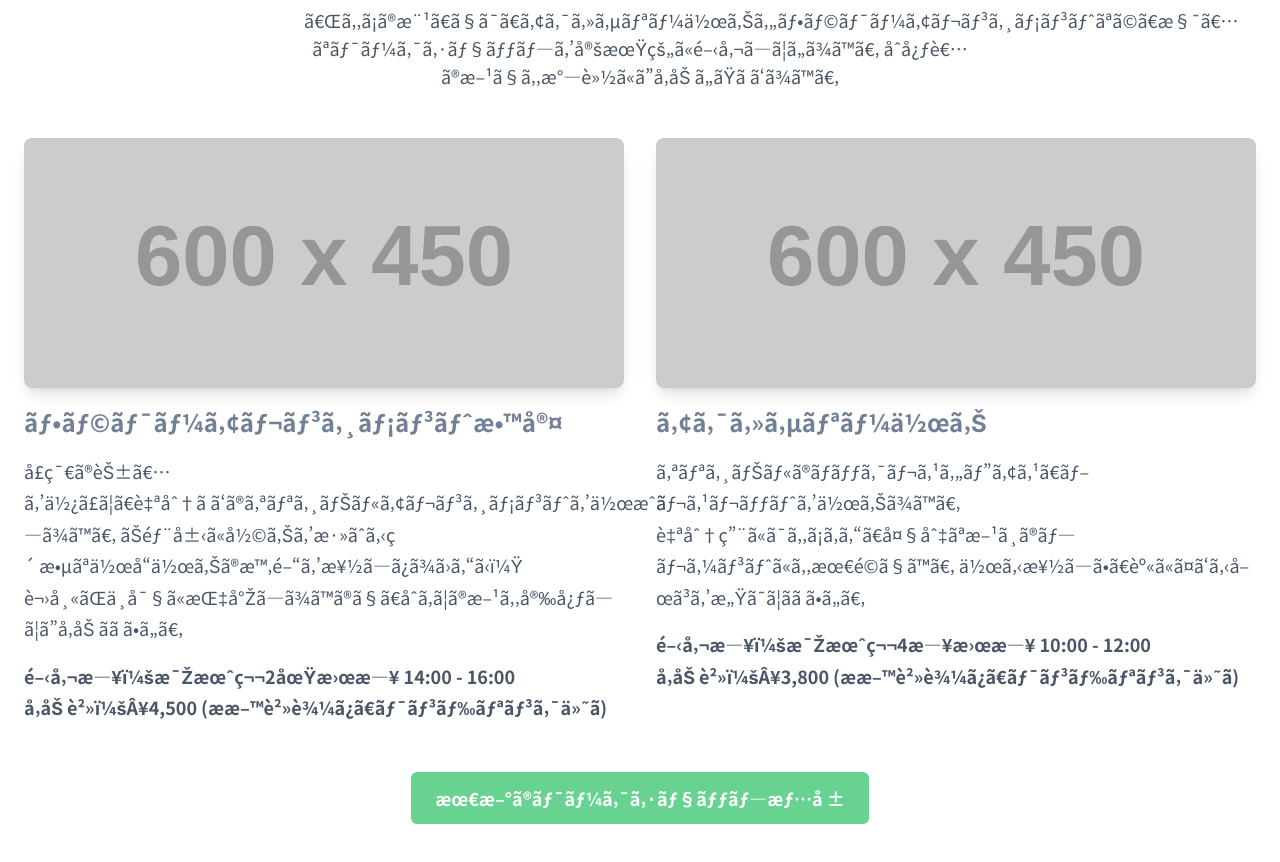
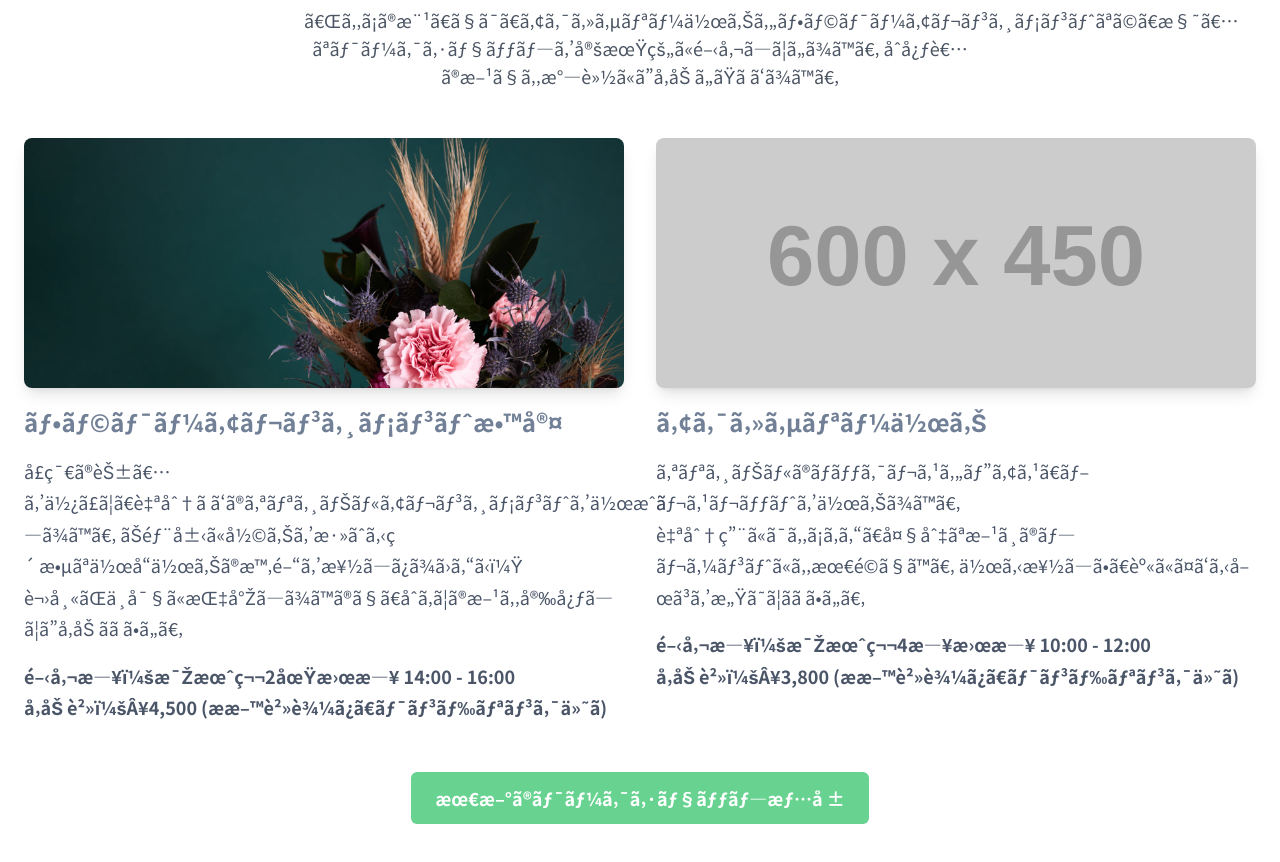
Before and after one commit to Z-AI-CAFE/Z-AI-CAFE.github.io-, a plain HTML site: page prototype-MOCHINOKI/index.html in a window 1280 px wide. Shown: the part 4220-5082 px from the top of the page. Drawn offline with nearby package versions, Linux system fonts and the light colour scheme; placeholder pictures from the web are drawn by us.

Commit message:
Update index.html

```diff
--- a/prototype-MOCHINOKI/index.html
+++ b/prototype-MOCHINOKI/index.html
@@ -245,7 +245,7 @@
             </p>
             <div class="grid md:grid-cols-2 gap-8 items-start">
                 <div>
-                    <img src="https://placehold.co/600x450/E6F5E0/333333?text=楽しそうなワークショップの様子" alt="ワークショップの風景" class="workshop-img mb-4 shadow-lg">
+                    <img src="images/off-center-portrait-of-a-vivid-floral-bouquet.jpg" alt="ワークショップの風景" class="workshop-img mb-4 shadow-lg">
                      <h3 class="section-subtitle">フラワーアレンジメント教室</h3>
                     <p class="concept-text mb-4">
                         季節の花々を使って、自分だけのオリジナルアレンジメントを作成します。
```
